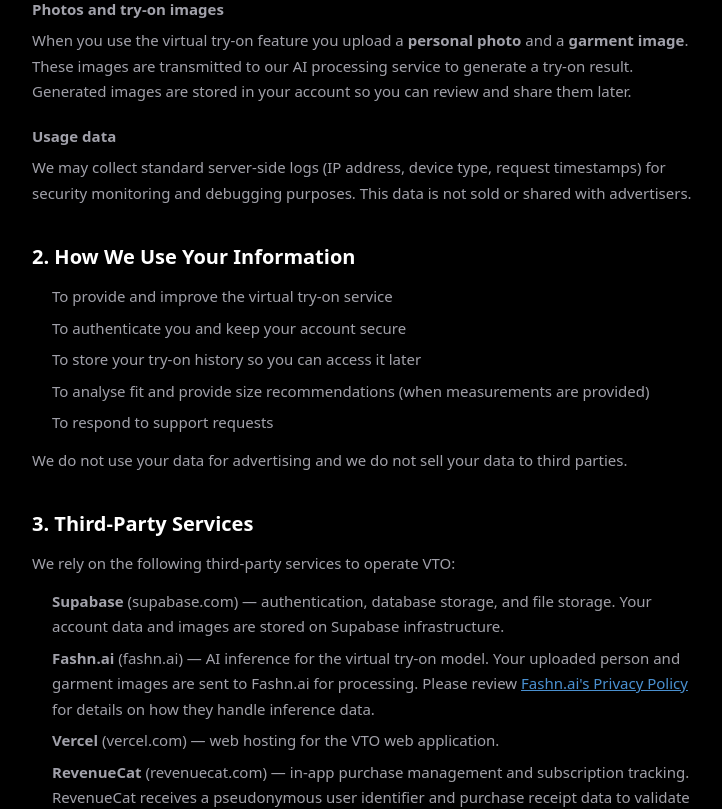
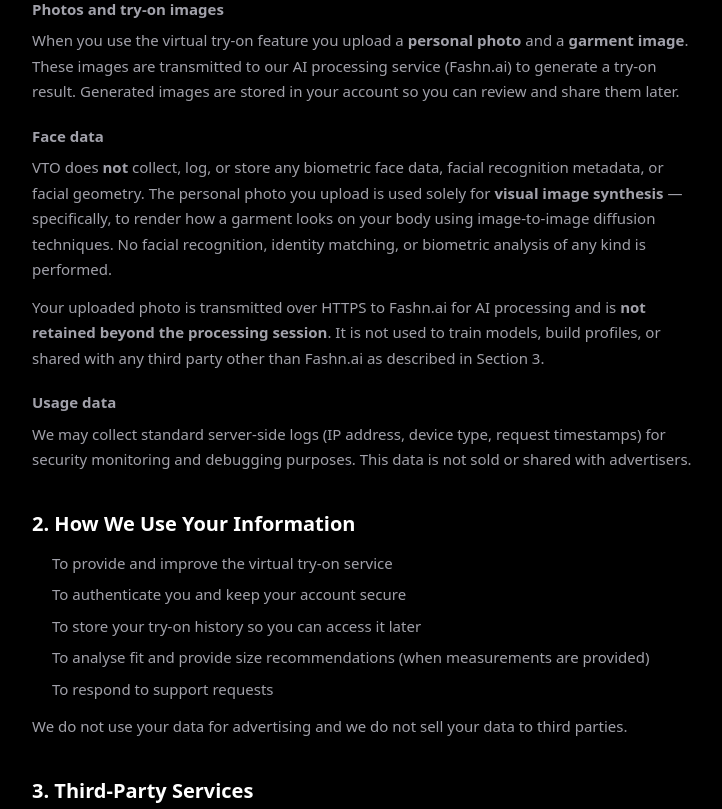
Before and after one commit to selimfedakar/virtual_try_on, a Next.js app: page /privacy in a window 1280 px wide. Shown: the part 580-1389 px from the top of the page, without its empty margins (272-994 px from the left). Built offline with nearby package versions, Linux system fonts and the light colour scheme.

Commit message:
feat: add face data and Fashn.ai processing disclosure to privacy policy

```diff
--- a/src/app/privacy/page.tsx
+++ b/src/app/privacy/page.tsx
@@ -6,7 +6,7 @@
   description: 'Privacy Policy for the VTO Virtual Try-On app.',
 };
 
-const EFFECTIVE_DATE = 'May 2, 2026';
+const EFFECTIVE_DATE = 'May 27, 2026';
 const CONTACT_EMAIL = 'a.selimfedakar@gmail.com';
 
 export default function PrivacyPolicy() {
@@ -42,8 +42,23 @@
         <p style={styles.p}>
           When you use the virtual try-on feature you upload a <strong>personal photo</strong> and
           a <strong>garment image</strong>. These images are transmitted to our AI processing
-          service to generate a try-on result. Generated images are stored in your account so you
-          can review and share them later.
+          service (Fashn.ai) to generate a try-on result. Generated images are stored in your
+          account so you can review and share them later.
+        </p>
+
+        <h3 style={styles.h3}>Face data</h3>
+        <p style={styles.p}>
+          VTO does <strong>not</strong> collect, log, or store any biometric face data, facial
+          recognition metadata, or facial geometry. The personal photo you upload is used solely
+          for <strong>visual image synthesis</strong> — specifically, to render how a garment looks
+          on your body using image-to-image diffusion techniques. No facial recognition, identity
+          matching, or biometric analysis of any kind is performed.
+        </p>
+        <p style={styles.p}>
+          Your uploaded photo is transmitted over HTTPS to Fashn.ai for AI processing and is{' '}
+          <strong>not retained beyond the processing session</strong>. It is not used to train
+          models, build profiles, or shared with any third party other than Fashn.ai as described
+          in Section 3.
         </p>
 
         <h3 style={styles.h3}>Usage data</h3>
@@ -72,12 +87,15 @@
           </li>
           <li style={styles.li}>
             <strong>Fashn.ai</strong> (fashn.ai) — AI inference for the virtual try-on model.
-            Your uploaded person and garment images are sent to Fashn.ai for processing. Please
-            review{' '}
+            Your uploaded person photo and garment image are sent to Fashn.ai over an encrypted
+            HTTPS connection for processing. Fashn.ai processes these images solely to generate
+            the try-on result and does not retain them beyond the inference session. No biometric
+            or facial recognition data is collected or transmitted. Please review{' '}
             <a href="https://fashn.ai/privacy" style={styles.a} target="_blank" rel="noreferrer">
               Fashn.ai's Privacy Policy
             </a>{' '}
-            for details on how they handle inference data.
+            for full details. Before your images are sent, the app will request your explicit
+            consent.
           </li>
           <li style={styles.li}>
             <strong>Vercel</strong> (vercel.com) — web hosting for the VTO web application.
```
